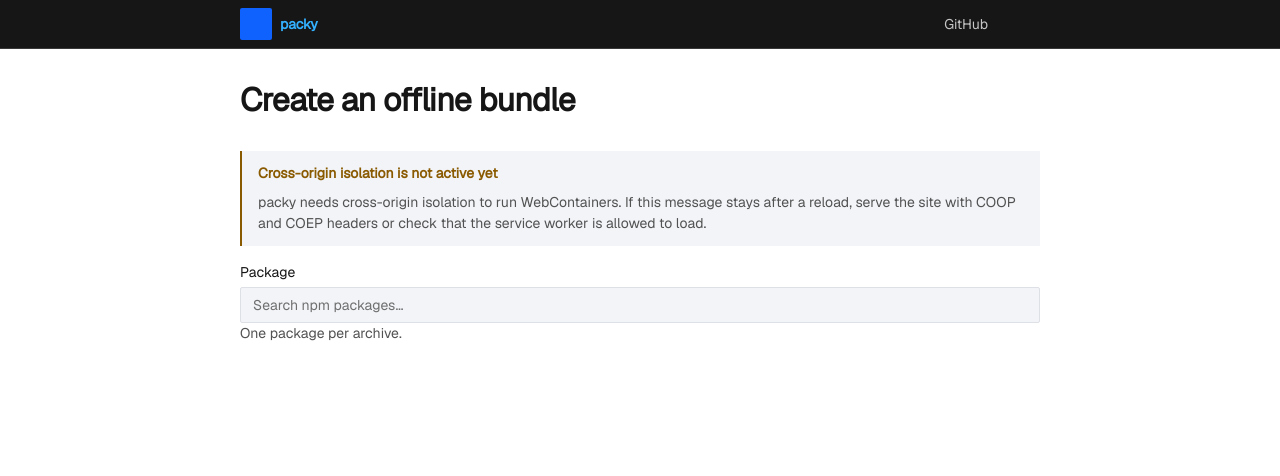
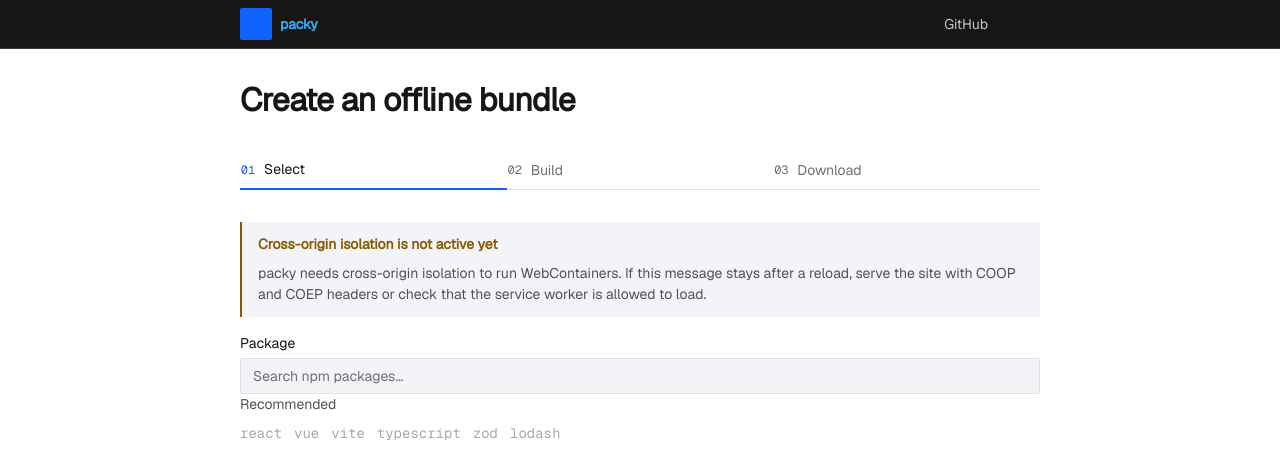
Before and after one commit to t128n/packy, a Svelte app: page / in a window 1280 px wide. Shown: the top 476 px of the page. Built offline with nearby package versions, Linux system fonts and the light colour scheme; some icons are missing.

Commit message:
feat: restore the workflow stepper and recommended packages
Add a compact Select/Build/Download stepper that tracks idle, running, success, and failure states. Re-add the recommended package shortcuts below the package field and remove the one-package subline.

```diff
--- a/src/App.svelte
+++ b/src/App.svelte
@@ -5,6 +5,7 @@
 	import PackagePicker from "~/components/package-picker.svelte";
 	import ResultView from "~/components/result-view.svelte";
 	import RunView from "~/components/run-view.svelte";
+	import WorkflowStepper from "~/components/workflow-stepper.svelte";
 	import Alert from "~/components/ui/alert.svelte";
 	import PageHeader from "~/components/ui/page-header.svelte";
 	import { isRunError } from "~/lib/core/errors";
@@ -211,6 +212,8 @@
 		<div class="page">
 			<PageHeader title={pageTitle} />
 
+			<WorkflowStepper {phase} />
+
 			<div class="app-state">
 				{#if !crossOriginIsolated}
 					<Alert
--- a/src/app.css
+++ b/src/app.css
@@ -101,6 +101,18 @@ a {
 	font-variant-numeric: tabular-nums;
 }
 
+.sr-only {
+	position: absolute;
+	width: 1px;
+	height: 1px;
+	padding: 0;
+	margin: -1px;
+	overflow: hidden;
+	clip: rect(0, 0, 0, 0);
+	white-space: nowrap;
+	border: 0;
+}
+
 .field {
 	display: flex;
 	flex-direction: column;
--- a/src/components/package-picker.svelte
+++ b/src/components/package-picker.svelte
@@ -30,6 +30,14 @@
 		onStart,
 	}: Props = $props();
 
+	const POPULAR_PACKAGES = [
+		"react",
+		"vue",
+		"vite",
+		"typescript",
+		"zod",
+		"lodash",
+	] as const;
 	const MAX_VISIBLE_VERSIONS = 300;
 	const SEARCH_DEBOUNCE_MS = 300;
 	const SEARCH_MIN_LENGTH = 3;
@@ -384,6 +392,16 @@
 		void loadPackage(value);
 	}
 
+	function selectPopular(name: string) {
+		if (disabled) {
+			return;
+		}
+
+		pendingPackage = name;
+		searchTerm = "";
+		void loadPackage(name);
+	}
+
 
 	async function handleVersionSelect(value: string) {
 		if (!value || disabled) {
@@ -700,9 +718,23 @@
 					</Inline>
 				</Stack>
 			{/if}
-			<Text variant="body-sm" tone="secondary">
-				One package per archive.
-			</Text>
+			{#if searchTerm.trim().length === 0}
+				<div class="recommended">
+					<p class="recommended__label">Recommended</p>
+					<div class="recommended__list">
+						{#each POPULAR_PACKAGES as name}
+							<button
+								class="recommended__item"
+								type="button"
+								onclick={() => selectPopular(name)}
+								disabled={disabled}
+							>
+								{name}
+							</button>
+						{/each}
+					</div>
+				</div>
+			{/if}
 		</Stack>
 	{/if}
 </Stack>
@@ -734,6 +766,54 @@
 		color: var(--color-text-muted);
 	}
 
+	.recommended {
+		display: flex;
+		flex-direction: column;
+		gap: var(--space-2);
+	}
+
+	.recommended__label {
+		margin: 0;
+		color: var(--color-text-secondary);
+		font-size: var(--font-size-body);
+		line-height: var(--font-leading-body);
+	}
+
+	.recommended__list {
+		display: flex;
+		flex-wrap: wrap;
+		gap: var(--space-3);
+	}
+
+	.recommended__item {
+		padding: 0;
+		border: 0;
+		background: none;
+		color: var(--color-primary);
+		font-family: var(--font-mono);
+		font-size: var(--font-size-body);
+		line-height: var(--font-leading-body);
+		cursor: pointer;
+	}
+
+	@media (hover: hover) and (pointer: fine) {
+		.recommended__item:hover {
+			color: var(--color-primary-hover);
+			text-decoration: underline;
+			text-underline-offset: var(--space-1);
+		}
+	}
+
+	.recommended__item:focus-visible {
+		outline: var(--border-width-emphasis) solid var(--color-primary);
+		outline-offset: var(--space-1);
+	}
+
+	.recommended__item:disabled {
+		color: var(--color-text-disabled);
+		cursor: not-allowed;
+	}
+
 	.action-row {
 		display: flex;
 		align-items: center;
--- /dev/null
+++ b/src/components/workflow-stepper.svelte
@@ -0,0 +1,150 @@
+<script lang="ts">
+	import Checkmark from "~icons/carbon/checkmark";
+	import Close from "~icons/carbon/close";
+
+	type Phase = "idle" | "running" | "done" | "error";
+	type Status = "current" | "done" | "failed" | "pending";
+
+	type Props = {
+		phase: Phase;
+	};
+
+	let { phase }: Props = $props();
+
+	const steps = ["Select", "Build", "Download"] as const;
+
+	function statusFor(index: number): Status {
+		if (phase === "idle") {
+			return index === 0 ? "current" : "pending";
+		}
+
+		if (phase === "error") {
+			if (index === 0) return "done";
+			if (index === 1) return "failed";
+			return "pending";
+		}
+
+		if (phase === "running") {
+			if (index === 0) return "done";
+			if (index === 1) return "current";
+			return "pending";
+		}
+
+		return index === 2 ? "current" : "done";
+	}
+
+	function statusText(status: Status): string {
+		if (status === "current") return "Current step";
+		if (status === "done") return "Completed";
+		if (status === "failed") return "Failed";
+		return "Not started";
+	}
+</script>
+
+<nav class="stepper" aria-label="Workflow">
+	<ol class="stepper__list">
+		{#each steps as step, index}
+			{@const status = statusFor(index)}
+			<li
+				class="stepper__step"
+				data-status={status}
+				aria-current={status === "current" ? "step" : undefined}
+			>
+				<span class="stepper__marker" aria-hidden="true">
+					{#if status === "done"}
+						<Checkmark />
+					{:else if status === "failed"}
+						<Close />
+					{:else}
+						<span class="stepper__number">
+							{String(index + 1).padStart(2, "0")}
+						</span>
+					{/if}
+				</span>
+				<span class="stepper__label">{step}</span>
+				<span class="sr-only">{statusText(status)}</span>
+			</li>
+		{/each}
+	</ol>
+</nav>
+
+<style>
+	.stepper__list {
+		display: grid;
+		grid-template-columns: repeat(3, minmax(0, 1fr));
+		margin: 0;
+		padding: 0;
+		list-style: none;
+	}
+
+	.stepper__step {
+		display: flex;
+		align-items: center;
+		gap: var(--space-2);
+		min-width: 0;
+		padding: var(--space-2) 0;
+		border-bottom: var(--border-width) solid var(--color-border-subtle);
+		color: var(--color-text-muted);
+	}
+
+	.stepper__step[data-status="current"] {
+		border-bottom: var(--border-width-emphasis) solid var(--color-primary);
+		color: var(--color-text-primary);
+	}
+
+	.stepper__step[data-status="failed"] {
+		border-bottom: var(--border-width-emphasis) solid var(--color-error);
+		color: var(--color-error);
+	}
+
+	.stepper__marker {
+		display: inline-flex;
+		align-items: center;
+		justify-content: center;
+		width: var(--icon-sm);
+		height: var(--icon-sm);
+		flex-shrink: 0;
+	}
+
+	.stepper__marker :global(svg) {
+		width: var(--icon-sm);
+		height: var(--icon-sm);
+	}
+
+	.stepper__step[data-status="done"] .stepper__marker {
+		color: var(--color-success);
+	}
+
+	.stepper__step[data-status="failed"] .stepper__marker {
+		color: var(--color-error);
+	}
+
+	.stepper__number {
+		font-family: var(--font-mono);
+		font-size: var(--font-size-caption);
+		font-variant-numeric: tabular-nums;
+		line-height: var(--font-leading-none);
+	}
+
+	.stepper__step[data-status="current"] .stepper__number {
+		color: var(--color-primary);
+	}
+
+	.stepper__label {
+		font-size: var(--font-size-body);
+		font-weight: var(--font-weight-medium);
+		line-height: var(--font-leading-body);
+	}
+
+	.stepper__step[data-status="done"] .stepper__label {
+		color: var(--color-text-secondary);
+	}
+
+	.stepper__step[data-status="current"] .stepper__label {
+		color: var(--color-text-primary);
+	}
+
+	.stepper__step[data-status="pending"] .stepper__label {
+		color: var(--color-text-muted);
+	}
+</style>
```
Also changed, not shown: 10 other files (tests, documents, lock files or other folders).
